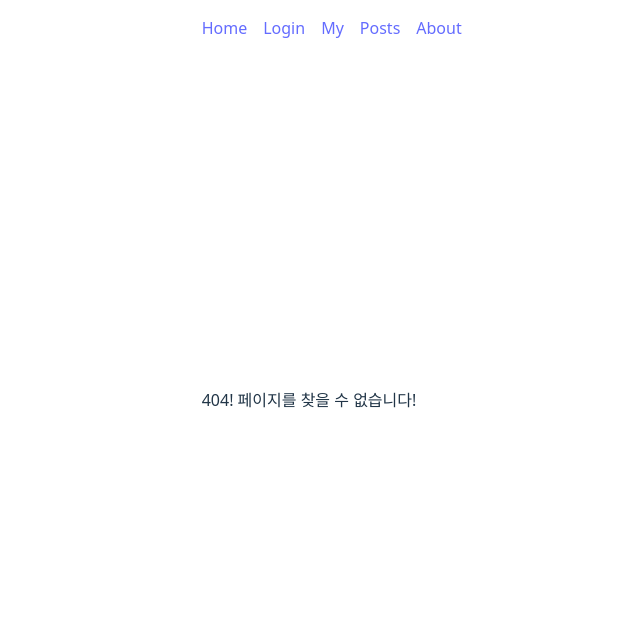
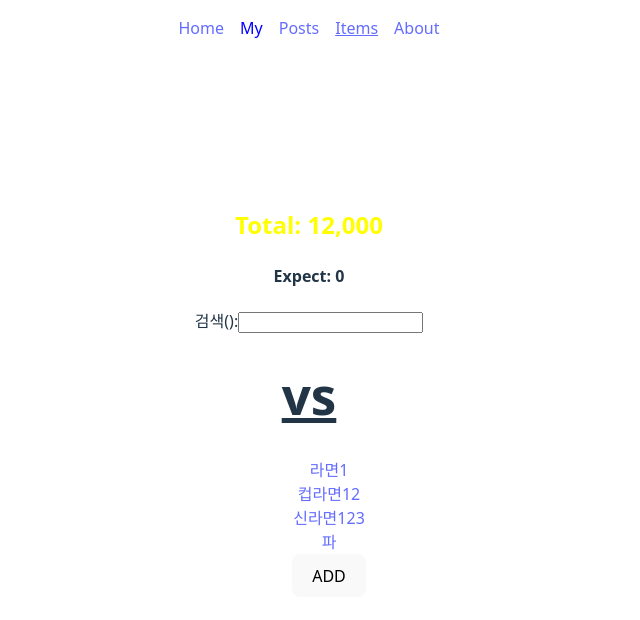
Before and after one commit to indiflex/hana7, a React (Vite) app in the folder react/rbvite/: page /items in a window 1280 px wide. Before the commit this address had no page. Shown: the top 620 px of the page, without its empty margins (331-971 px from the left). Built offline with nearby package versions, Linux system fonts and the light colour scheme.

Commit message:
react router

```diff
--- a/react/rbvite/src/App.tsx
+++ b/react/rbvite/src/App.tsx
@@ -9,6 +9,8 @@ import Login from './components/Login';
 import Home from './components/Home';
 import Posts from './components/Posts';
 import { NotFound } from './NotFound';
+import Items from './components/Items';
+import Item from './components/Item';
 
 function App() {
   const helloButtonRef = useRef<HTMLButtonElement>(null);
@@ -37,6 +39,8 @@ function App() {
             }
           />
           <Route path='/posts' element={<Posts />} />
+          <Route path='/items' element={<Items />} />
+          <Route path='/items/:id' element={<Item />} />
           <Route path='*' element={<NotFound />} />
         </Routes>
       </SessionProvider>
--- a/react/rbvite/src/Nav.css
+++ b/react/rbvite/src/Nav.css
@@ -5,6 +5,12 @@ ul.nav {
   top: 0;
   margin-bottom: 3rem;
   padding: 0;
+  left: 50%;
+  transform: translate(-50%);
+}
+
+ul.nav > li > a.active {
+  text-decoration: underline;
 }
 
 a:hover {
--- a/react/rbvite/src/Nav.tsx
+++ b/react/rbvite/src/Nav.tsx
@@ -1,26 +1,47 @@
-import { Link } from 'react-router-dom';
+import clsx from 'clsx';
 import './Nav.css';
+import { useSession } from './contexts/session/SessionContext';
+import { NavLink } from 'react-router-dom';
 
 export default function Nav() {
+  const {
+    session: { loginUser },
+  } = useSession();
   return (
     <>
       <ul className='nav'>
         <li>
-          <Link to='/' replace>
+          <NavLink to='/' replace>
             Home
-          </Link>
+          </NavLink>
+        </li>
+        {loginUser ? (
+          <li>
+            <NavLink
+              to='/my'
+              style={({ isActive }) => ({ color: isActive ? 'red' : 'blue' })}
+            >
+              My
+            </NavLink>
+          </li>
+        ) : (
+          <li>
+            <NavLink
+              to='/login'
+              className={({ isActive }) => clsx({ red: isActive })}
+            >
+              Login
+            </NavLink>
+          </li>
+        )}
+        <li>
+          <NavLink to='/posts'>Posts</NavLink>
         </li>
         <li>
-          <Link to='/login'>Login</Link>
+          <NavLink to='/items'>Items</NavLink>
         </li>
         <li>
-          <Link to='/my'>My</Link>
-        </li>
-        <li>
-          <Link to='/posts'>Posts</Link>
-        </li>
-        <li>
-          <Link to='/hello'>About</Link>
+          <NavLink to='/hello'>About</NavLink>
         </li>
       </ul>
     </>
--- a/react/rbvite/src/NotFound.tsx
+++ b/react/rbvite/src/NotFound.tsx
@@ -1,3 +1,20 @@
+import { Link, useNavigate } from 'react-router-dom';
+
 export const NotFound = () => {
-  return <div>404! 페이지를 찾을 수 없습니다!</div>;
+  const naviage = useNavigate();
+
+  const goPreviousPage = () => naviage(-1);
+
+  return (
+    <>
+      <h2>404 Not Found!!</h2>
+      <div>{location.pathname} 페이지를 찾을 수 없습니다!</div>
+      <div style={{ marginTop: '1rem' }}>
+        <Link to='/' style={{ marginRight: '1rem' }}>
+          Home으로 가기
+        </Link>
+        <button onClick={goPreviousPage}>이전페이지로 가기</button>
+      </div>
+    </>
+  );
 };
--- a/react/rbvite/src/components/Item.tsx
+++ b/react/rbvite/src/components/Item.tsx
@@ -1,13 +1,23 @@
 import { useEffect, useRef, useState, type FormEvent } from 'react';
-import { useSession, type Cart } from '../contexts/session/SessionContext';
+import { useSession } from '../contexts/session/SessionContext';
+import { useParams } from 'react-router-dom';
 
 type Props = {
-  item: Cart;
-  addExpectPrice: (price: number) => void;
+  addExpectPrice?: (price: number) => void;
   toggleAdding?: () => void;
 };
 
-export default function Item({ item, addExpectPrice, toggleAdding }: Props) {
+export default function Item({ addExpectPrice, toggleAdding }: Props) {
+  const {
+    session: { cart },
+  } = useSession();
+  const param = useParams();
+  const item = cart.find(item => item.id === Number(param.id)) || {
+    id: 0,
+    name: '',
+    price: 3000,
+  };
+
   const { removeItem, addItem, editItem } = useSession();
   const [isEditing, setEditing] = useState(!item.id);
   const [hasDirty, setDirty] = useState(false);
@@ -48,7 +58,7 @@ export default function Item({ item, addExpectPrice, toggleAdding }: Props) {
     setEditing(false);
     setDirty(false);
     if (toggleAdding) toggleAdding();
-    if (!item.id && itemPriceRef.current) addExpectPrice(0);
+    if (!item.id && itemPriceRef.current && addExpectPrice) addExpectPrice(0);
   };
 
   const checkDirty = () => {
@@ -59,12 +69,12 @@ export default function Item({ item, addExpectPrice, toggleAdding }: Props) {
   };
 
   useEffect(() => {
-    if (!item.id) addExpectPrice(item.price);
-    // eslint-disable-next-line react-hooks/exhaustive-deps
+    if (!item.id && addExpectPrice) addExpectPrice(item.price);
   }, []);
 
   return (
     <>
+      <h2>Item: {item.name}</h2>
       {isEditing ? (
         <form onSubmit={submitItem} onReset={resetItem}>
           <input
@@ -83,7 +93,7 @@ export default function Item({ item, addExpectPrice, toggleAdding }: Props) {
             className='w-sm'
             onChange={evt => {
               checkDirty();
-              if (!item.id)
+              if (!item.id && addExpectPrice)
                 addExpectPrice(item.id ? 0 : Number(evt.target.value));
             }}
           />
--- a/react/rbvite/src/components/Items.tsx
+++ b/react/rbvite/src/components/Items.tsx
@@ -4,6 +4,7 @@ import Item from './Item';
 import ColorTitle from './ColorTitle';
 import SlowList from './SlowList';
 import clsx from 'clsx';
+import { Link } from 'react-router-dom';
 
 export default function Items() {
   const {
@@ -50,16 +51,12 @@ export default function Items() {
           .filter(item => item.name.includes(query))
           .map(item => (
             <li key={item.id}>
-              <Item item={item} addExpectPrice={addExpectPrice} />
+              <Link to={`/items/${item.id}`}>{item.name}</Link>
             </li>
           ))}
         {isAdding ? (
           <li>
-            <Item
-              item={{ id: 0, name: '', price: 3000 }}
-              toggleAdding={toggleAdding}
-              addExpectPrice={addExpectPrice}
-            />
+            <Item toggleAdding={toggleAdding} addExpectPrice={addExpectPrice} />
           </li>
         ) : (
           <button onClick={() => toggleAdding()}>ADD</button>
--- a/react/rbvite/src/components/Profile.tsx
+++ b/react/rbvite/src/components/Profile.tsx
@@ -1,7 +1,6 @@
 import { useEffect, type RefObject } from 'react';
 import { useSession } from '../contexts/session/SessionContext';
 import Trans from './Trans';
-import Posts from './Posts';
 
 type Props = {
   logoutButtonRef: RefObject<HTMLButtonElement | null>;
@@ -22,8 +21,8 @@ export default function Profile({ logoutButtonRef }: Props) {
 
   return (
     <>
+      <h1>My Page</h1>
       <Trans />
-      <Posts />
       <h3>LoginUser: {loginUser?.name}</h3>
       <button ref={logoutButtonRef} onClick={logout}>
         LogOut
--- a/react/rbvite/src/index.css
+++ b/react/rbvite/src/index.css
@@ -89,6 +89,10 @@ ul {
   color: red;
 }
 
+.blue {
+  color: blue;
+}
+
 .underline {
   text-decoration: underline;
 }
```
